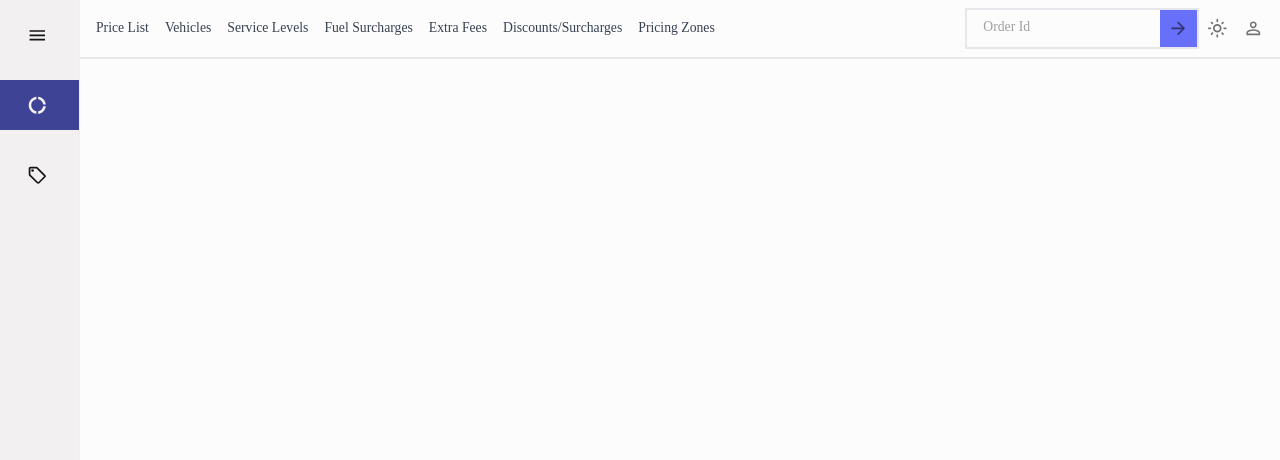
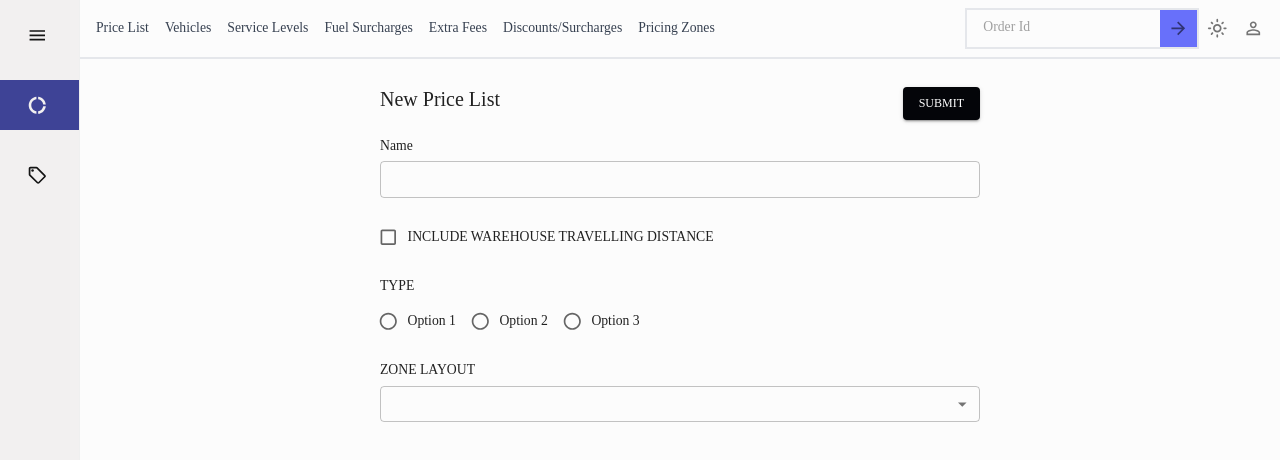
Before and after one commit to geekyvinayak/courier-backoffice, a React (Create React App) app: page /pricelist/create in a window 1280 px wide. Shown: the top 460 px of the page. Built offline with nearby package versions, Linux system fonts and the light colour scheme.

Commit message:
added the price add component and route

```diff
--- a/src/App.js
+++ b/src/App.js
@@ -4,8 +4,8 @@ import { ColorModeContext , useMode } from "./theme";
 import { CssBaseline , ThemeProvider } from "@mui/material";
 import Dashboard from "./tabs/dashboardTab";
 import Sidebar from "./components/sidebar";
-// import Pricelist from "./tabs/pricelistTab/pricelist";
-// import Vehicles from "./tabs/pricelistTab/vehicles";
+import Price from "./tabs/priceListTab/priceList/price";
+import NewPrice from "./tabs/priceListTab/priceList/newPrice";
 function App() {
   const [theme , colorMode] = useMode();
 
@@ -20,8 +20,9 @@ function App() {
       <Routes>
         <Route path="/" element={<Dashboard />} />
         <Route path="/dashboard" element={<Dashboard />} />
-        {/* <Route path="/pricelist" element={<Pricelist />} />
-        <Route path="/pricelist/Vehicles" element={<Vehicles />} /> */}
+        <Route path="/pricelist" element={<Price />} />
+        <Route path="/pricelist/create" element={<NewPrice />} />
+
       </Routes>
       </main>
     </div>
--- a/src/components/navbar.jsx
+++ b/src/components/navbar.jsx
@@ -19,7 +19,7 @@ const Navbar = () => {
         <div className='flex'>
         <div className={`flex-shrink  bg-[${colors.primary[400]}] border-2`} >
         <InputBase sx={{ ml: 2, }} placeholder="Order Id" />
-        <IconButton type="button" sx={{backgroundColor:colors.blueAccent[500], borderRadius:0}} classes='bg-red-400' cl>
+        <IconButton type="button" sx={{backgroundColor:colors.blueAccent[500], borderRadius:0}} className='bg-red-400'>
           <ArrowForwardOutlined color='red'/>
         </IconButton>
       </div>
--- /dev/null
+++ b/src/tabs/priceListTab/priceList/newPrice.jsx
@@ -0,0 +1,269 @@
+import React from "react";
+import { Formik, Form, Field } from "formik";
+import {
+  TextField,
+  Checkbox,
+  FormControlLabel,
+  RadioGroup,
+  Radio,
+  FormControl,
+  Box,
+  MenuItem,
+  Select,
+  Button,
+  Typography,
+  Link,
+  TextareaAutosize,
+} from "@mui/material";
+
+const initialValues = {
+  name: "",
+  checkbox: false,
+  latitude: "",
+  longitude: "",
+  excludeReturnOrders: false,
+  excludeContinuationOrders: false,
+  distanceFormula: "WarehouseToPickup + PickupToDelivery + DeliveryToWarehouse",
+  radioOption: "",
+  dropdown: "",
+};
+
+const TravelOptions = ({ values, setFieldValue }) => {
+  const handleResetDistanceFormula = () => {
+    setFieldValue("distanceFormula", initialValues.distanceFormula); // Reset only distanceFormula value
+  };
+
+  return (
+    <Box
+      sx={{
+        maxWidth: 600,
+        margin: "auto",
+        padding: 2,
+        border: "1px solid #cfe2f3",
+        borderRadius: "4px",
+        backgroundColor: "#ffffff", // Default background for the component
+      }}
+    >
+      {/* Header with blue background */}
+      <Box
+        sx={{
+          backgroundColor: "#eaf4fc",
+          padding: 1,
+          borderRadius: "4px",
+          marginBottom: 2,
+        }}
+      >
+        <Typography variant="h6" gutterBottom>
+          Travelling Distance Options
+        </Typography>
+      </Box>
+
+      <Box display="flex" gap={2} marginBottom={2}>
+        {/* Latitude */}
+        <Box flex="1">
+          <Typography variant="body1" gutterBottom>
+            LATITUDE
+          </Typography>
+          <Field
+            name="latitude"
+            as={TextField}
+            fullWidth
+            size="small"
+            variant="outlined"
+          />
+        </Box>
+
+        {/* Longitude */}
+        <Box flex="1">
+          <Typography variant="body1" gutterBottom>
+            LONGITUDE
+          </Typography>
+          <Field
+            name="longitude"
+            as={TextField}
+            fullWidth
+            size="small"
+            variant="outlined"
+          />
+        </Box>
+      </Box>
+
+      {/* Checkboxes */}
+      <Box marginBottom={2}>
+        <FormControlLabel
+          control={
+            <Checkbox
+              checked={values.excludeReturnOrders}
+              onChange={(e) =>
+                setFieldValue("excludeReturnOrders", e.target.checked)
+              }
+            />
+          }
+          label="EXCLUDE DISTANCE ON RETURN ORDERS"
+        />
+      </Box>
+      <Box marginBottom={2}>
+        <FormControlLabel
+          control={
+            <Checkbox
+              checked={values.excludeContinuationOrders}
+              onChange={(e) =>
+                setFieldValue("excludeContinuationOrders", e.target.checked)
+              }
+            />
+          }
+          label="EXCLUDE DISTANCE ON CONTINUATION ORDERS"
+        />
+      </Box>
+
+      {/* Distance Formula */}
+      <Box marginBottom={2}>
+        <Typography variant="body1" gutterBottom>
+          DISTANCE FORMULA
+        </Typography>
+        <TextareaAutosize
+          name="distanceFormula"
+          minRows={3}
+          value={values.distanceFormula}
+          variant="outlined"
+          onChange={(e) => setFieldValue("distanceFormula", e.target.value)}
+          style={{
+            width: "100%",
+            padding: "10px",
+            fontSize: "16px",
+            borderColor: "#c0c0c0",
+            borderRadius: "4px",
+            borderWidth: "0.5px",
+          }}
+        />
+      </Box>
+
+      {/* Buttons */}
+      <Box display="flex" justifyContent="space-between" alignItems="center">
+        <Button
+          type="button"
+          color="primary"
+          onClick={handleResetDistanceFormula}
+        >
+          Reset to Default
+        </Button>
+        <Link href="#" underline="hover">
+          Help?
+        </Link>
+      </Box>
+    </Box>
+  );
+};
+
+const NewPrice = () => {
+  const onSubmit = (values) => {
+    console.log("Form Data", values);
+    alert(JSON.stringify(values, null, 2));
+  };
+
+  return (
+    <div className="m-auto mt-7 max-w-[600px]">
+      <Formik initialValues={initialValues} onSubmit={onSubmit}>
+        {({ values, setFieldValue }) => (
+          <Form>
+            <Box
+              display="flex"
+              justifyContent="space-between"
+              alignItems="center"
+              marginBottom={2}
+            >
+              <Typography variant="h4" gutterBottom>
+                New Price List
+              </Typography>
+              <Button type="submit" variant="contained" color="primary">
+                Submit
+              </Button>
+            </Box>
+
+            {/* Text Field */}
+            <div style={{ marginBottom: "20px" }}>
+              <Typography variant="body1" gutterBottom>
+                Name
+              </Typography>
+              <Field
+                name="name"
+                as={TextField}
+                fullWidth
+                size="small"
+                variant="outlined"
+              />
+            </div>
+
+            {/* Checkbox with conditional TextArea */}
+            <div style={{ marginBottom: "20px" }}>
+              <FormControlLabel
+                control={
+                  <Checkbox
+                    checked={values.checkbox}
+                    onChange={(e) =>
+                      setFieldValue("checkbox", e.target.checked)
+                    }
+                  />
+                }
+                label="INCLUDE WAREHOUSE TRAVELLING DISTANCE"
+              />
+              {values.checkbox && (
+                <TravelOptions values={values} setFieldValue={setFieldValue} />
+              )}
+            </div>
+
+            {/* Radio Buttons */}
+            <div style={{ marginBottom: "20px" }}>
+              <Typography variant="body1" gutterBottom>
+                TYPE
+              </Typography>
+              <FormControl>
+                <RadioGroup
+                  value={values.radioOption}
+                  onChange={(e) => setFieldValue("radioOption", e.target.value)}
+                  row
+                >
+                  <FormControlLabel
+                    value="option1"
+                    control={<Radio />}
+                    label="Option 1"
+                  />
+                  <FormControlLabel
+                    value="option2"
+                    control={<Radio />}
+                    label="Option 2"
+                  />
+                  <FormControlLabel
+                    value="option3"
+                    control={<Radio />}
+                    label="Option 3"
+                  />
+                </RadioGroup>
+              </FormControl>
+            </div>
+
+            {/* Dropdown */}
+            <div style={{ marginBottom: "20px" }}>
+              <Typography variant="body1" gutterBottom>
+                ZONE LAYOUT
+              </Typography>
+              <FormControl fullWidth>
+                <Select
+                  value={values.dropdown}
+                  size="small"
+                  onChange={(e) => setFieldValue("dropdown", e.target.value)}
+                >
+                  <MenuItem value="value1">Value 1</MenuItem>
+                  <MenuItem value="value2">Value 2</MenuItem>
+                  <MenuItem value="value3">Value 3</MenuItem>
+                </Select>
+              </FormControl>
+            </div>
+          </Form>
+        )}
+      </Formik>
+    </div>
+  );
+};
+
+export default NewPrice;
--- /dev/null
+++ b/src/tabs/priceListTab/priceList/price.jsx
@@ -0,0 +1,13 @@
+import React from 'react'
+import NewPrice from './newPrice'
+import { Link } from 'react-router-dom'
+
+const Price = () => {
+  return (
+    <div>
+        <button><Link to={'/pricelist/create'}>Add New</Link></button>
+    </div>
+  )
+}
+
+export default Price
```
